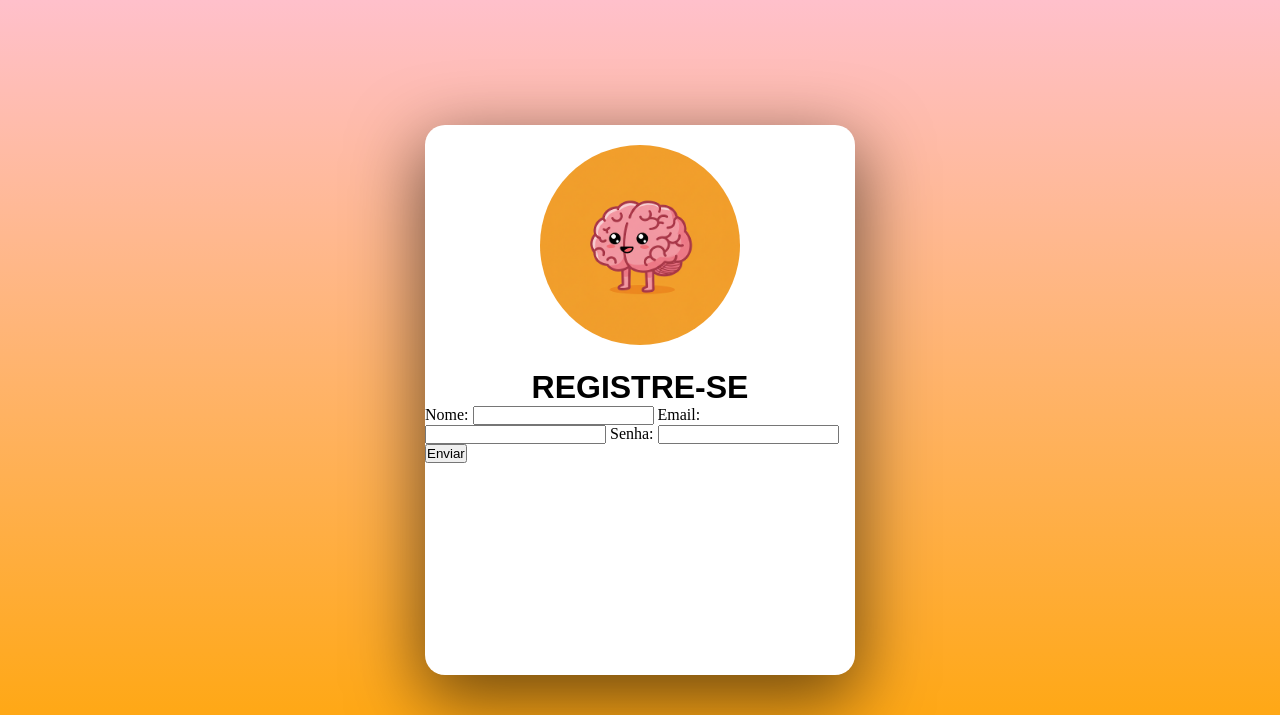
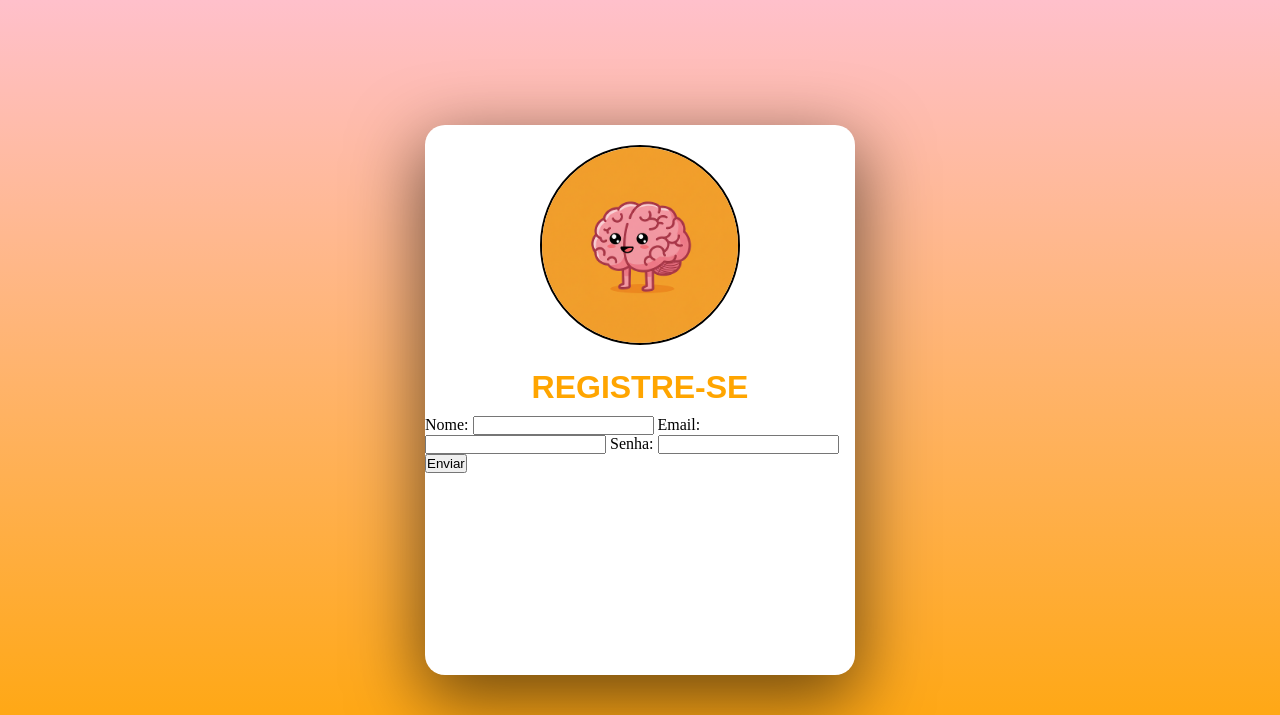
Before and after one commit to Talhetti/SuperQuiz, a PHP site: page /Registro.php in a window 1280 px wide. Shown: the top 715 px of the page. Run offline with PHP 8.4, Linux system fonts and the light colour scheme.

Commit message:
Detalhes

```diff
--- a/css/Registro.css
+++ b/css/Registro.css
@@ -26,6 +26,7 @@ body{
     width: 200px;
     height: 200px;
     border-radius: 500px;
+    border: 2px solid black;
 }.imagem-logo{
     text-align: center;
     margin-top: 20px;
@@ -33,6 +34,8 @@ body{
 }
 
 .Titulo{
+    color: orange;
+    text-align: center;
+    margin-bottom: 10px;
     font-family: Arial, Helvetica, sans-serif;
-    text-align: center;
 }
```
